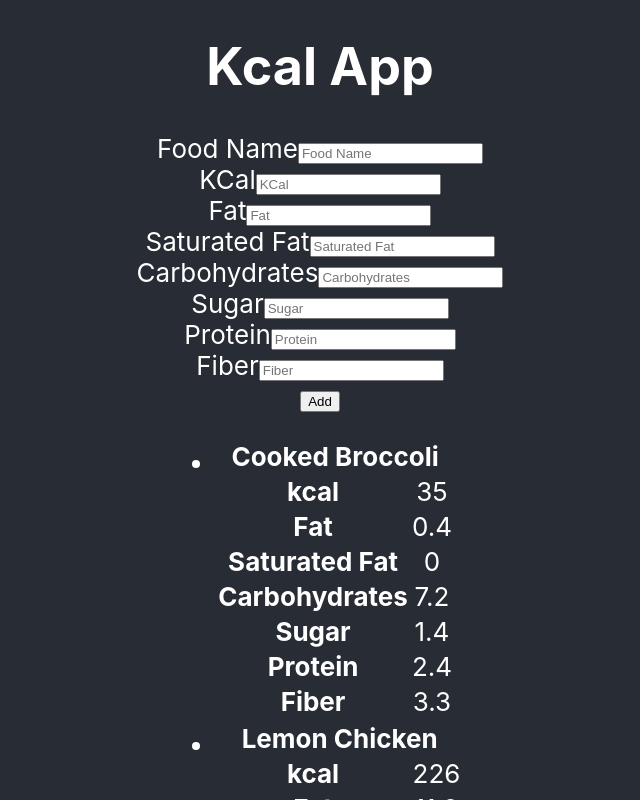
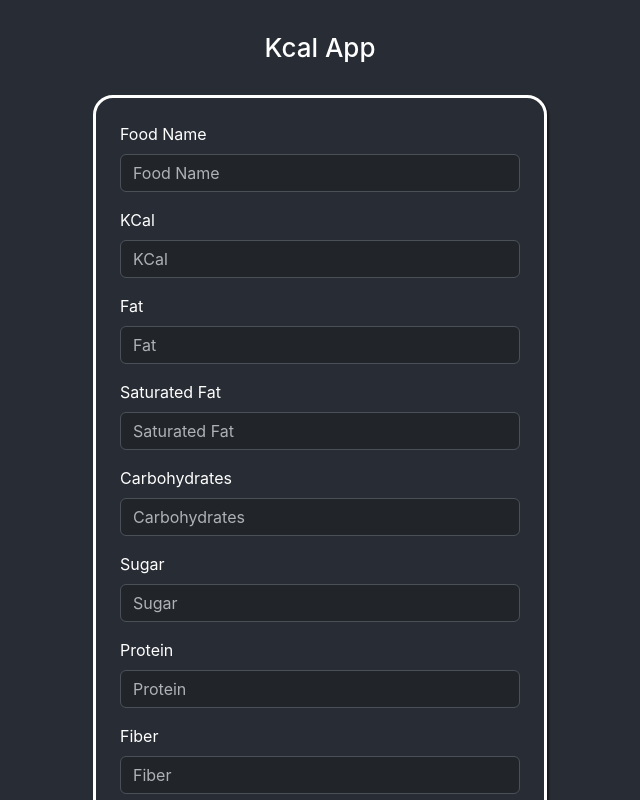
Before and after one commit to miszter83/Kcal-app-react, a React (Create React App) app: page / in a window 1280 px wide. Shown: the top 800 px of the page, without its empty margins (320-960 px from the left). Built offline with nearby package versions, Linux system fonts and the light colour scheme.

Commit message:
reactstrap styling

```diff
--- a/package.json
+++ b/package.json
@@ -7,9 +7,11 @@
     "@testing-library/jest-dom": "^5.16.5",
     "@testing-library/react": "^13.4.0",
     "@testing-library/user-event": "^13.5.0",
+    "bootstrap": "^5.3.1",
     "react": "^18.2.0",
     "react-dom": "^18.2.0",
-    "react-scripts": "5.0.1"
+    "react-scripts": "5.0.1",
+    "reactstrap": "^9.2.0"
   },
   "scripts": {
     "start": "react-scripts start",
--- a/src/App.css
+++ b/src/App.css
@@ -1,14 +1,14 @@
 .App {
-  text-align: center;
-}
-
-.App-header {
   background-color: #282c34;
   min-height: 100vh;
   display: flex;
   flex-direction: column;
   align-items: center;
   justify-content: center;
-  font-size: calc(10px + 2vmin);
   color: white;
 }
+
+h1 {
+  font-size: calc(10px + 2vmin);
+  margin: 32px;
+}
--- a/src/App.js
+++ b/src/App.js
@@ -2,6 +2,7 @@
 import React, { useState } from 'react';
 import FoodList from './Components/FoodList/FoodList';
 import FoodNutritionForm from './Components/FoodNutritionForm/FoodNutritionForm';
+
 
 export default function App() {
   const[foodItems, setFoodItems] = useState([
@@ -53,11 +54,9 @@
 
   return (
     <div className="App">
-      <header className="App-header">
         <h1>Kcal App</h1>
         <FoodNutritionForm isNameUnique={isNameUnique} addItem={addItem}/>
         <FoodList foodItems={foodItems}/>
-      </header>
     </div>
   );
 }
--- a/src/Components/FoodList/FoodItem.jsx
+++ b/src/Components/FoodList/FoodItem.jsx
@@ -2,12 +2,17 @@
 
 export default function FoodItem({ data }) {
   let { foodName, kcal, fat, saturatedFat, carbs, sugar, fiber, protein } = data;
+
+  function macroValueFormat(value) {
+    return value.toFixed(1);
+  }
+
   return (
-    <li>
-      <table>
+    <li className="food-item">
+      <table className='food-table'>
         <thead>
           <tr>
-            <th colSpan="2">{ foodName }</th>
+            <th colSpan="2"className='food-name-cell' >{ foodName }</th>
           </tr>
         </thead>
         <tbody>
@@ -17,27 +22,27 @@
             </tr>
             <tr>
               <th>Fat</th>
-              <td>{ fat }</td>
+              <td>{ macroValueFormat(fat) }</td>
             </tr>
             <tr>
               <th>Saturated Fat</th>
-              <td>{ saturatedFat }</td>
+              <td>{ macroValueFormat(saturatedFat) }</td>
             </tr>
             <tr>
               <th>Carbohydrates</th>
-              <td>{ carbs }</td>
+              <td>{ macroValueFormat(carbs) }</td>
             </tr>
             <tr>
               <th>Sugar</th>
-              <td>{ sugar }</td>
+              <td>{ macroValueFormat(sugar) }</td>
             </tr>
             <tr>
               <th>Protein</th>
-              <td>{ protein }</td>
+              <td>{ macroValueFormat(protein) }</td>
             </tr>
             <tr>
               <th>Fiber</th>
-              <td>{ fiber }</td>
+              <td>{ macroValueFormat(fiber) }</td>
             </tr>
         </tbody>
       </table>
--- /dev/null
+++ b/src/Components/FoodList/FoodList.css
@@ -0,0 +1,35 @@
+.food-list-container {
+  display: flex;
+  flex-wrap: wrap;
+  justify-content: center;
+  list-style: none;
+  margin: 30px;
+}
+
+.food-item {
+  width: 245px;
+  margin: 10px 20px;
+  border: 3px solid lightgray;
+  border-radius: 20px;
+  padding: 10px;
+  background-color: rgb(41, 40, 40);
+  box-shadow: 2px 2px 2px rgba(0, 0, 0, 0.5);
+}
+
+.food-table th {
+  text-align: left;
+  padding: 0 12px;
+  font-size: 18px;
+}
+
+.food-table td {
+  font-family: 'Consolas', 'Courier New', Courier, monospace;
+  text-align: right;
+  padding: 0 12px;
+  font-size: 18px;
+}
+
+.food-table .food-name-cell {
+  font-size: 24px;
+  padding: 12px;
+}
--- a/src/Components/FoodList/FoodList.jsx
+++ b/src/Components/FoodList/FoodList.jsx
@@ -1,10 +1,11 @@
 import React from 'react'
 import FoodItem from './FoodItem';
+import'./FoodList.css';
 
 export default function FoodList({ foodItems }) {
     let FoodItemListJsx = foodItems.map(item => <FoodItem data ={item} key={ item.foodName} />);
     return (
-    <ul>
+    <ul className="food-list-container">
       { FoodItemListJsx }
     </ul>
   );
--- a/src/Components/FoodNutritionForm/FoodNutritionForm.css
+++ b/src/Components/FoodNutritionForm/FoodNutritionForm.css
@@ -1,3 +1,14 @@
+.nutrition-form {
+    padding: 24px;
+    border: 3px solid white;
+    border-radius: 20px;
+    box-shadow: 2px 2px 2px rgba(0, 0, 0, 0.5);
+}
+
+.nutrition-input {
+  width: 400px;
+  max-width: 80vw;
+}
 .notification {
   color: white;
   padding: 8px;
@@ -12,5 +23,4 @@
 .success {
   background-color: darkgreen;
   border: 1px solid green;
-
 }
--- a/src/Components/FoodNutritionForm/FoodNutritionForm.jsx
+++ b/src/Components/FoodNutritionForm/FoodNutritionForm.jsx
@@ -1,5 +1,6 @@
 import React, { useState} from 'react';
 import './FoodNutritionForm.css';
+import { Button, FormGroup, Label, Input, Form } from 'reactstrap';
 
 export default function FoodNutritionForm({isNameUnique, addItem}) {
   const [foodName, setFoodName] = useState("");
@@ -24,13 +25,13 @@
     if (isNameUnique(trimmedFoodName)) {
       addItem({
         foodName: trimmedFoodName,
-        kcal,
-        fat,
-        saturatedFat,
-        carbs,
-        sugar,
-        protein,
-        fiber
+        kcal: Number(kcal),
+        fat: Number(fat),
+        saturatedFat: Number(saturatedFat),
+        carbs: Number(carbs),
+        sugar: Number(sugar),
+        protein: Number(protein),
+        fiber: Number(fiber)
       });
         setFoodName("");
         setKcal("");
@@ -70,24 +71,26 @@
   }
 
   return (
-    <form onSubmit={handleSubmit}>
+    <Form onSubmit={handleSubmit} data-bs-theme="dark" className='nutrition-form'>
       { submitError }
       { submitSuccess }
-      <div className="form-row">
-        <label htmlFor="food-name">Food Name</label>
-        <input
+      <FormGroup>
+        <Label htmlFor="food-name">Food Name</Label>
+        <Input
           type="text"
+          className="nutrition-input"
           id="food-name"
           name="food-name"
           value={foodName}
           onChange={handleChange(setFoodName)}
           placeholder="Food Name"
           required/>
-      </div>
-      <div className="form-row">
-        <label htmlFor="kcal">KCal</label>
-        <input
+      </FormGroup>
+      <FormGroup>
+        <Label htmlFor="kcal">KCal</Label>
+        <Input
           type="number"
+          className="nutrition-input"
           id="kcal-input"
           name="kcal"
           placeholder="KCal"
@@ -96,11 +99,12 @@
           min="0.0"
           step="0.1"
           required/>
-      </div>
-      <div className="form-row">
-        <label htmlFor="fat-input">Fat</label>
-        <input
+      </FormGroup>
+      <FormGroup>
+        <Label htmlFor="fat-input">Fat</Label>
+        <Input
           type="number"
+          className="nutrition-input"
           id="fat-input"
           name="fat"
           placeholder="Fat"
@@ -109,11 +113,12 @@
           min="0"
           step="0.1"
           required/>
-      </div>
-      <div className="form-row">
-        <label htmlFor="saturated-fat-input">Saturated Fat</label>
-        <input
+      </FormGroup>
+      <FormGroup>
+        <Label htmlFor="saturated-fat-input">Saturated Fat</Label>
+        <Input
           type="number"
+          className="nutrition-input"
           id="saturated-fat-input"
           name="saturated-fat"
           placeholder="Saturated Fat"
@@ -122,11 +127,12 @@
           min="0"
           step="0.1"
           required/>
-      </div>
-      <div className="form-row">
-        <label htmlFor="carbs-input">Carbohydrates</label>
-        <input
+      </FormGroup>
+      <FormGroup>
+        <Label htmlFor="carbs-input">Carbohydrates</Label>
+        <Input
           type="number"
+          className="nutrition-input"
           id="carbs-input"
           name="carbs"
           placeholder="Carbohydrates"
@@ -135,11 +141,12 @@
           min="0"
           step="0.1"
           required/>
-      </div>
-      <div className="form-row">
-        <label htmlFor="sugar-input">Sugar</label>
-        <input
+      </FormGroup>
+      <FormGroup>
+        <Label htmlFor="sugar-input">Sugar</Label>
+        <Input
           type="number"
+          className="nutrition-input"
           id="sugar-input"
           name="sugar"
           placeholder="Sugar"
@@ -148,11 +155,12 @@
           min="0"
           step="0.1"
           required/>
-      </div>
-      <div className="form-row">
-        <label htmlFor="protein-input">Protein</label>
-        <input
+      </FormGroup>
+      <FormGroup>
+        <Label htmlFor="protein-input">Protein</Label>
+        <Input
           type="number"
+          className="nutrition-input"
           id="protein-input"
           name="protein"
           placeholder="Protein"
@@ -161,11 +169,12 @@
           min="0"
           step="0.1"
           required/>
-      </div>
-      <div className="form-row">
-        <label htmlFor="fiber-input">Fiber</label>
-        <input
+      </FormGroup>
+      <FormGroup>
+        <Label htmlFor="fiber-input">Fiber</Label>
+        <Input
           type="number"
+          className="nutrition-input"
           id="fiber-input"
           name="fiber"
           placeholder="Fiber"
@@ -174,11 +183,11 @@
           min="0"
           step="0.1"
           required/>
+      </FormGroup>
+      <div className="form-row">
+        <Button type="submit" size="lg" color="primary">Add</Button>
       </div>
-      <div className="form-row">
-        <button type="submit">Add</button>
-      </div>
-    </form>
+    </Form>
   );
 }
 
--- a/src/index.css
+++ b/src/index.css
@@ -1,5 +1,6 @@
 body {
   margin: 0;
+  font-size: 16px;
   font-family: -apple-system, BlinkMacSystemFont, 'Segoe UI', 'Roboto', 'Oxygen',
     'Ubuntu', 'Cantarell', 'Fira Sans', 'Droid Sans', 'Helvetica Neue',
     sans-serif;
--- a/src/index.js
+++ b/src/index.js
@@ -1,5 +1,6 @@
 import React from 'react';
 import ReactDOM from 'react-dom/client';
+import 'bootstrap/dist/css/bootstrap.min.css';
 import './index.css';
 import App from './App';
 
```
Also changed, not shown: 1 other file (tests, documents, lock files or other folders). Lines whose indentation alone changed are shown as unchanged.
